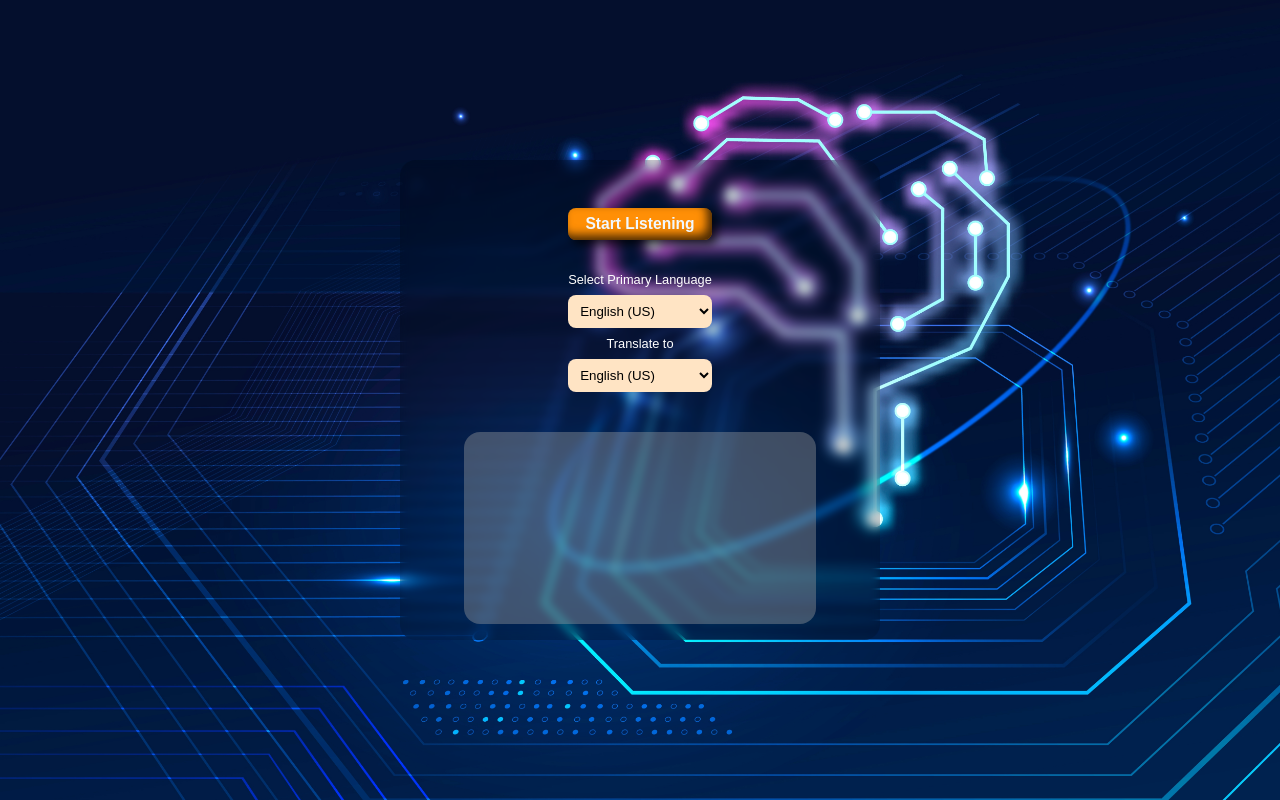
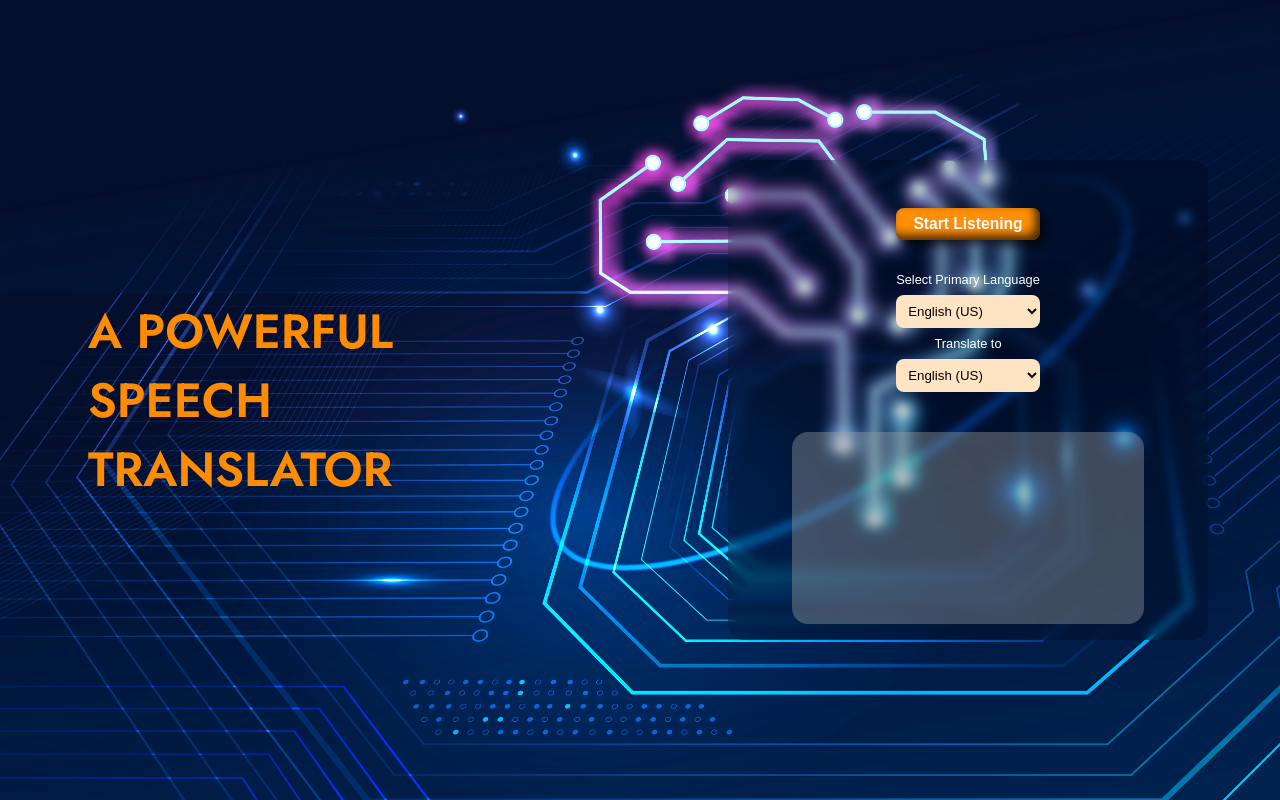
Before and after one commit to Sans-tech0111/RealtimeSpeechTranslationApp, a Django app: page / in a window 1280 px wide. Run offline with Django 4.2, Linux system fonts and the light colour scheme; some web fonts are replaced.

Commit message:
Add files via upload

```diff
--- a/speechrecognitionapp/templates/index.html
+++ b/speechrecognitionapp/templates/index.html
@@ -9,6 +9,7 @@
 </head>
 
 <body>
+    <div class="head">A POWERFUL SPEECH TRANSLATOR</div>
     <div class="container">
         <div class="background"></div>
 
```
